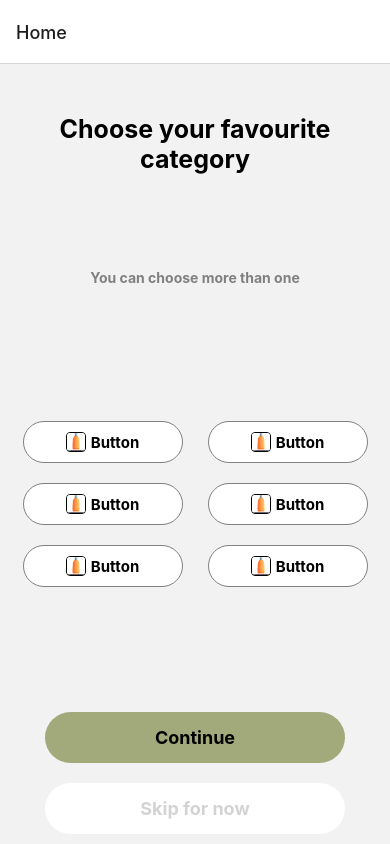
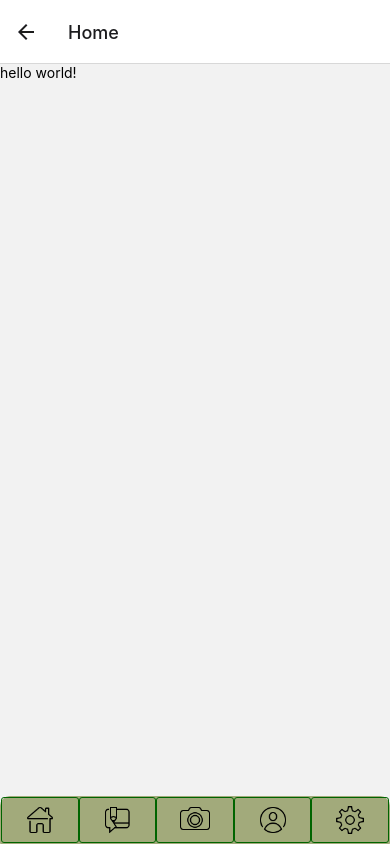
Before and after one commit to WebDevHarsha/Skinify, a React Native app: screen /Home in a window 390 px wide. Built offline with nearby package versions, Linux system fonts and the light colour scheme.

Commit message:
added new screens

```diff
--- a/App.js
+++ b/App.js
@@ -5,6 +5,7 @@ import Choosing from './screens/Choosing'
 import Blogs from './screens/Blogs';
 import Initial from './screens/Initial';
 import CameraScreen from './screens/CameraScreen';
+import Home from './screens/Home';
 
 
 const Stack = createStackNavigator();
@@ -12,8 +13,9 @@ const Stack = createStackNavigator();
 function App() {
   return (
     <NavigationContainer>
-      <Stack.Navigator initialRouteName="Home">
-        <Stack.Screen name="Home" component={Choosing} />
+      <Stack.Navigator initialRouteName="Initial">
+      <Stack.Screen name="Home" component={Home} />
+        <Stack.Screen name="Choosing" component={Choosing} />
         <Stack.Screen name="Blogs" component={Blogs} />
         <Stack.Screen name="Initial" component={Initial} />
         <Stack.Screen name="Camera" component={CameraScreen} />
--- a/components/MyCarousel.js
+++ b/components/MyCarousel.js
@@ -1,21 +1,24 @@
 import React from 'react';
-import { View, Text, StyleSheet, Dimensions } from 'react-native';
+import { View, Image, StyleSheet, Dimensions, Text } from 'react-native';
 import Carousel from 'react-native-snap-carousel';
 
 const { width: screenWidth } = Dimensions.get('window');
 
 const MyCarousel = () => {
   const data = [
-    { title: 'Slide 1' },
-    { title: 'Slide 2' },
-    { title: 'Slide 3' },
-    // Add more slides as needed
+    { image: require('../Assets/carousel1.jpg'),
+  text:'hello' },
+    { image: require('../Assets/carousel1.jpg'),
+  text:'hello' },
+    { image: require('../Assets/carousel1.jpg'),
+  text:'hello' },
   ];
 
   const renderItem = ({ item }) => {
     return (
       <View style={styles.slide}>
-        <Text style={styles.title}>{item.title}</Text>
+        <Image source={item.image} style={styles.image} />
+        <Text>{item.text}</Text>
       </View>
     );
   };
@@ -39,14 +42,14 @@ const styles = StyleSheet.create({
   slide: {
     width: screenWidth - 60,
     height: 450,
-    justifyContent: 'center',
     alignItems: 'center',
-    backgroundColor: '#ccc',
+    backgroundColor: 'white',
     borderRadius: 10,
   },
-  title: {
-    fontSize: 20,
-    fontWeight: 'bold',
+  image: {
+    width: '100%',
+    height: '70%',
+    borderRadius: 10,
   },
 });
 
--- a/components/Navbar.js
+++ b/components/Navbar.js
@@ -11,18 +11,23 @@ const Navbar=({ navigation })=> {
           </TouchableOpacity>
         </View>
         <View style={styles.iconContainer}>
+          <TouchableOpacity onPress={() => navigation.navigate('Blogs')}>
+            <Image source={require('../Assets/blogs.png')} style={styles.icon} />
+          </TouchableOpacity>
+        </View>
+        <View style={styles.iconContainer}>
           <TouchableOpacity onPress={() => navigation.navigate('Camera')}>
             <Image source={require('../Assets/camera.png')} style={styles.icon} />
           </TouchableOpacity>
         </View>
         <View style={styles.iconContainer}>
           <TouchableOpacity onPress={() => navigation.navigate('Blogs')}>
-            <Image source={require('../Assets/blogs.png')} style={styles.icon} />
+            <Image source={require('../Assets/profile.png')} style={styles.icon} />
           </TouchableOpacity>
         </View>
         <View style={styles.iconContainer}>
           <TouchableOpacity>
-            <Image source={require('../Assets/profile.png')} style={styles.icon} />
+            <Image source={require('../Assets/settings.png')} style={styles.icon} />
           </TouchableOpacity>
         </View>
       </View>
--- a/screens/Blogs.js
+++ b/screens/Blogs.js
@@ -38,8 +38,6 @@ const styles = StyleSheet.create({
   scrollViewContent: {
     flexGrow: 1,
     paddingBottom: 60,
-    width:'80%'
-
   },
 });
 
--- a/screens/CameraScreen.js
+++ b/screens/CameraScreen.js
@@ -29,12 +29,11 @@ const CameraScreen = () => {
 const styles = StyleSheet.create({
   container: {
     flex: 1,
-    flexDirection: 'column',
     backgroundColor: 'black',
   },
   preview: {
     flex: 1,
-    justifyContent: 'flex-end',
+    justifyContent: 'center',
     alignItems: 'center',
   },
 });
--- a/screens/Choosing.js
+++ b/screens/Choosing.js
@@ -156,7 +156,7 @@ const styles = StyleSheet.create({
   },
 
   skipButtonText: {
-    color: 'lightgray',
+    color: 'gray',
     fontSize: 18,
     fontWeight: 'bold',
     textAlign: 'center',
--- /dev/null
+++ b/screens/Home.js
@@ -0,0 +1,27 @@
+import React from 'react';
+import { Text, View, StyleSheet } from 'react-native';
+import Navbar from '../components/Navbar';
+
+function Home({ navigation }) {
+  return (
+    <View style={styles.container}>
+      <View style={styles.content}>
+        <Text>hello world!</Text>
+      </View>
+
+      <Navbar navigation={navigation} />
+    </View>
+  );
+}
+
+const styles = StyleSheet.create({
+  container: {
+    flex: 1,
+    justifyContent: 'space-between',
+  },
+  content: {
+
+  },
+});
+
+export default Home;
--- a/screens/Initial.js
+++ b/screens/Initial.js
@@ -3,17 +3,37 @@ import MyCarousel from '../components/MyCarousel'
 import { StyleSheet, TouchableOpacity,Image, Text, View } from 'react-native';
 
 
-function Initial() {
+const Initial=({navigation})=> {
+
   return (
-    <View>
+    <View style={styles.container}>
     <MyCarousel></MyCarousel>
-
+    <TouchableOpacity onPress={() => navigation.navigate('Home')} style={styles.next}>
+      <Text>Next</Text>
+    </TouchableOpacity>
     </View>
   )
 }
 
 const styles = StyleSheet.create({
-
+    container:{
+      paddingTop:20,
+      flex:1,
+      justifyContent:'center',
+      alignContent:'center',
+      alignItems:'center',
+    },
+    next:{
+      backgroundColor:'#a2aa7b',
+      padding:10,
+      paddingVertical:12,
+      width:200,
+      alignItems:'center',
+      marginBottom:25,
+      borderWidth:1,
+      borderColor:'darkgreen',
+      borderRadius:100
+    }
 })
 
 
```
Also changed, not shown: Assets/carousel1.jpg (added), Assets/settings.png (added).
